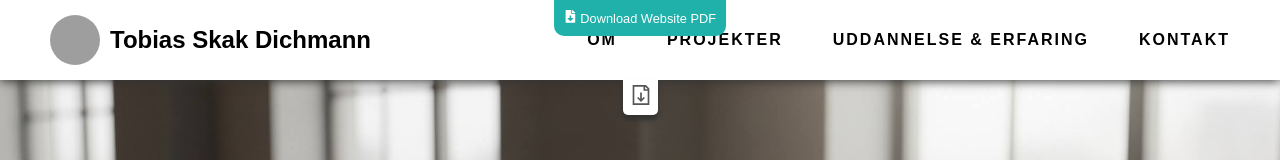
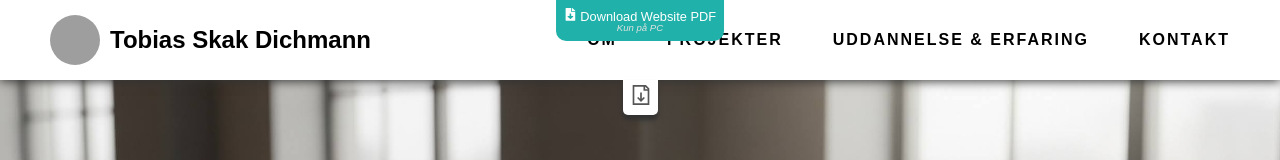
Before and after one commit to tobiasdichmann/my-portfolio, a React (Create React App) app: page / in a window 1280 px wide. Shown: the top 160 px of the page. Built offline with nearby package versions, Linux system fonts and the light colour scheme; grey boxes are pictures that could not be loaded.

Commit message:
Responsive 'Download Website PDF' button
I've made it so that the button is visible on screens >800 px (Only visiblie on PC).
That way, the PDF will have a much nicer and cleaner look

```diff
--- a/src/components/PagePDF.jsx
+++ b/src/components/PagePDF.jsx
@@ -58,7 +58,8 @@ const PagePDF = ({ rootElementId, downloadFileName }) => {
       onClick={handleDownloadPdf}
       title="Tager ca. 5 sek."
     >
-      <FaFileDownload /> Download Website PDF
+      <FaFileDownload /> Download Website PDF <br />
+      <i>Kun på PC</i>
     </button>
   );
 };
--- a/src/styles/page-pdf.scss
+++ b/src/styles/page-pdf.scss
@@ -1,13 +1,14 @@
 @import "./variables/colors";
 
 .page-pdf-btn {
-  padding: 10px;
+  padding: 8px;
   color: white;
   background-color: $main-color;
   font-size: 0.8rem;
   border: none;
   border-radius: 0 0 10px 10px;
   cursor: pointer;
+  line-height: 10px;
 
   position: fixed;
   left: 50%;
@@ -17,6 +18,11 @@
 
   &:hover {
     background-color: $main-color-hover;
+  }
+
+  i {
+    color: rgb(225, 225, 225);
+    font-size: 0.6rem;
   }
 }
 
@@ -38,3 +44,9 @@
     page-break-inside: avoid;
   }
 }
+
+@media screen and (max-width: 800px) {
+  .page-pdf-btn {
+    display: none;
+  }
+}
```
